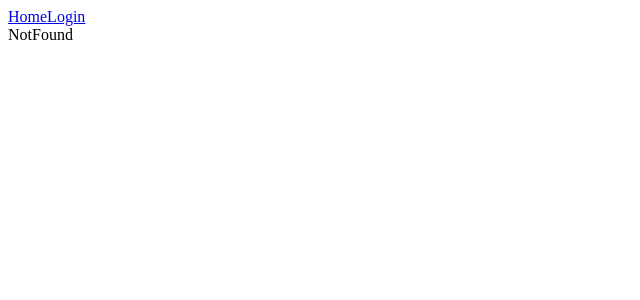
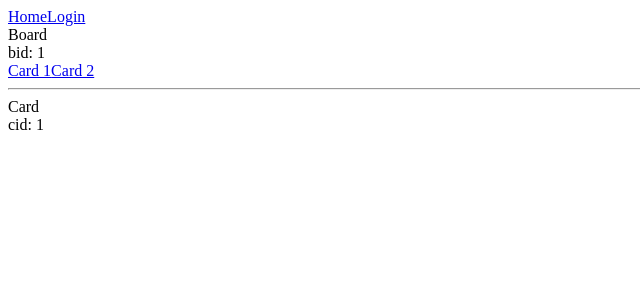
Before and after one commit to hyunto-example/lecture-vue-trello, a Vue app: page /b/1/c/1 in a window 1280 px wide. Shown: the top 300 px of the page, without its empty margins (0-640 px from the left). Built offline with nearby package versions, Linux system fonts and the light colour scheme.

Commit message:
2.라우팅 - 중첩 라우트

```diff
--- a/src/components/Board.vue
+++ b/src/components/Board.vue
@@ -2,6 +2,10 @@
   <div>
     Board
     <div>bid: {{bid}}</div>
+    <router-link :to="`/b/${bid}/c/1`">Card 1</router-link>
+    <router-link :to="`/b/${bid}/c/2`">Card 2</router-link>
+    <hr/>
+    <router-view></router-view>
   </div>
 </template>
 
--- /dev/null
+++ b/src/components/Card.vue
@@ -0,0 +1,28 @@
+<template>
+  <div>
+      Card
+      <div>cid: {{cid}}</div>
+  </div>
+</template>
+
+<script>
+export default {
+    created() {
+        this.cid = this.$route.params.cid
+    },
+    watch: {
+        '$route'() {
+            this.cid = this.$route.params.cid
+        }
+    },
+    data() {
+        return {
+            cid: 0
+        }
+    }
+}
+</script>
+
+<style>
+
+</style>
--- a/src/router/index.js
+++ b/src/router/index.js
@@ -3,6 +3,7 @@ import VueRouter from 'vue-router'
 import Home from '../components/Home.vue'
 import Login from '../components/Login.vue'
 import Board from '../components/Board.vue'
+import Card from '../components/Card.vue'
 import NotFound from '../components/NotFound.vue'
 
 Vue.use(VueRouter)
@@ -12,7 +13,9 @@ const router = new VueRouter({
     routes: [
         { path: '/', component: Home },
         { path: '/login', component: Login },
-        { path: '/b/:bid', component: Board },
+        { path: '/b/:bid', component: Board, children: [
+            { path: 'c/:cid', component: Card }
+        ]},
         { path: '*', component: NotFound }
     ]
 })
```
